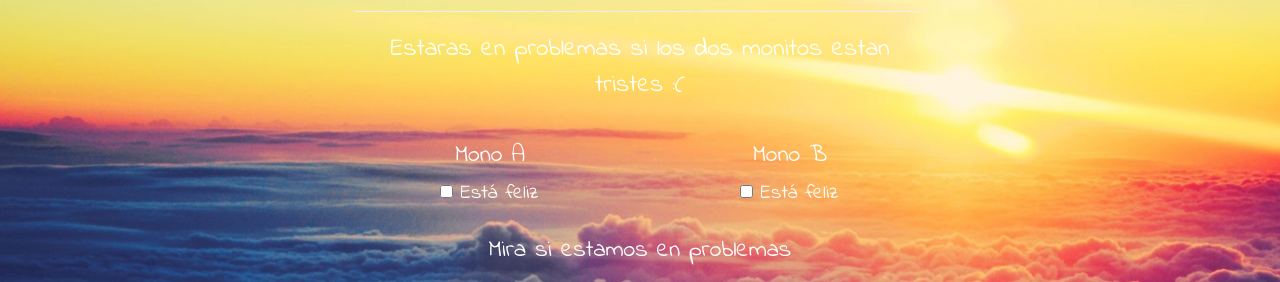
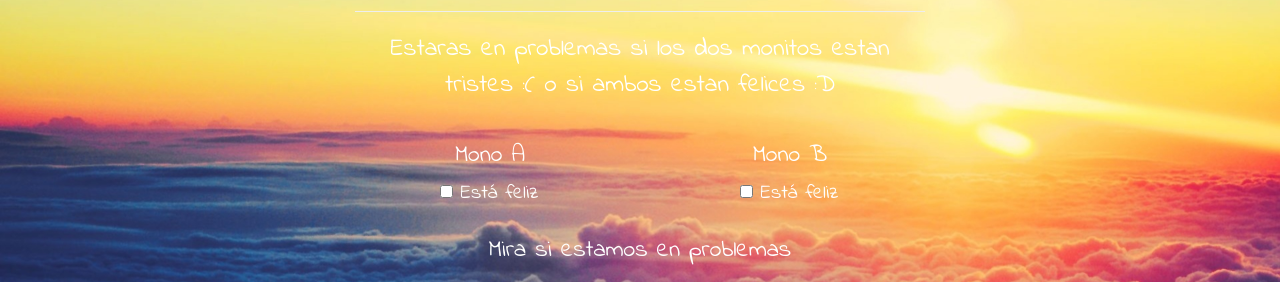
Before and after one commit to FabiAmpuero/ejercicio-7, a plain HTML site: page index.html in a window 1280 px wide. Shown: the part 103-385 px from the top of the page. Drawn offline with nearby package versions, Linux system fonts and the light colour scheme; a web font is replaced by a local one.

Commit message:
se agrego un enunciado

```diff
--- a/index.html
+++ b/index.html
@@ -17,7 +17,7 @@
             <div class="col-md-12">
                 <h1 class="text-center titulo">¿Estamos en problemas?</h1>
                 <hr>
-                <p class="text-center" style="font-size:25px">Estaras en problemas si los dos monitos estan tristes :( </p>
+                <p class="text-center" style="font-size:25px">Estaras en problemas si los dos monitos estan tristes :( o si ambos estan felices :D </p>
             </div>
         </div>
         <div class="row">
```
